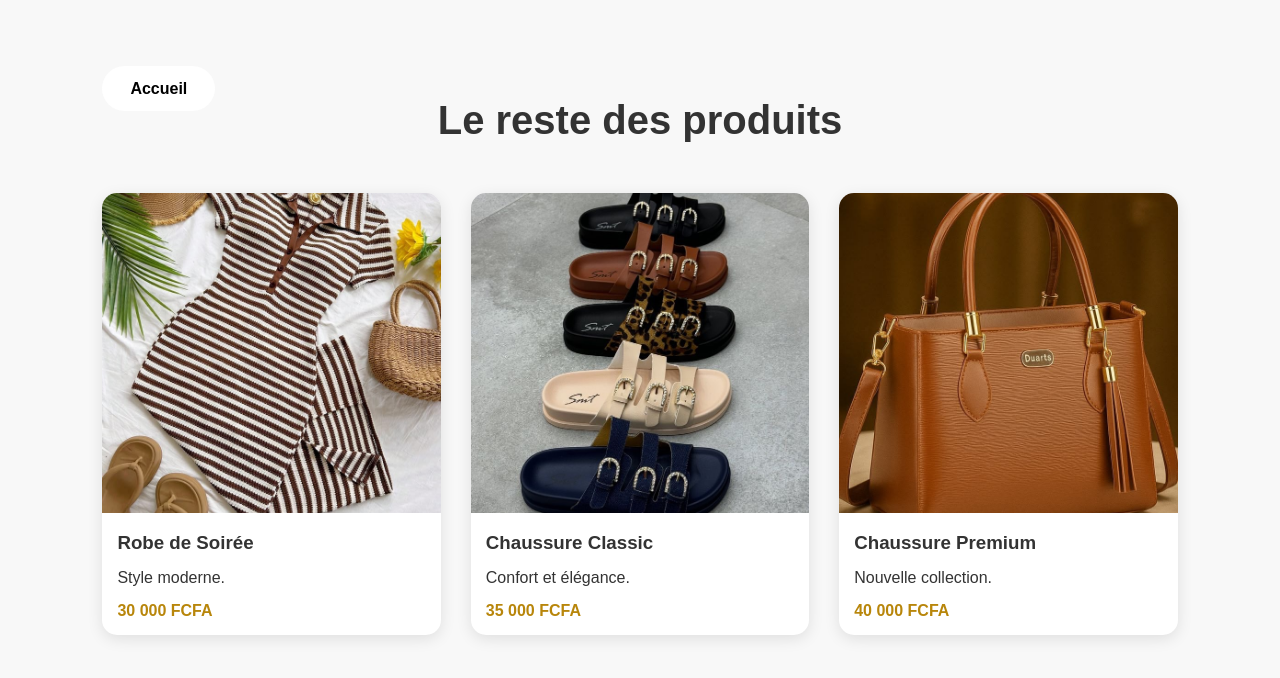
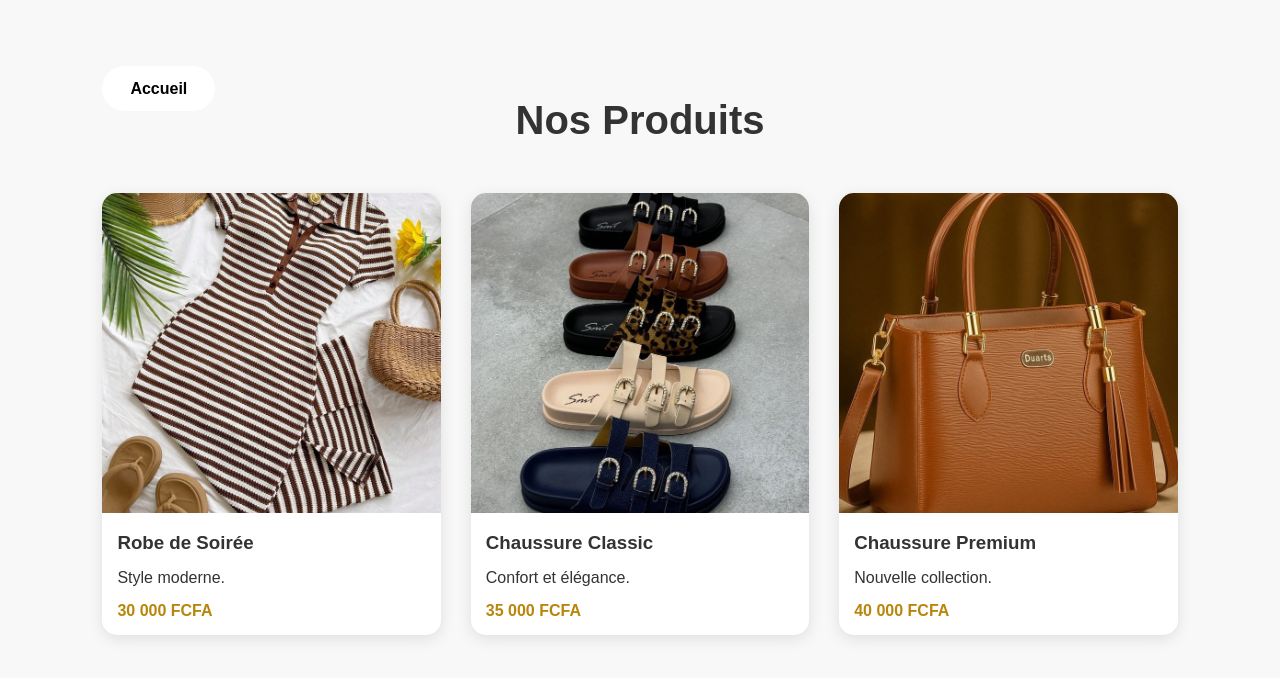
Before and after one commit to reelndoukou/Site-e-commerce, a plain HTML site: page produit.html in a window 1280 px wide. Drawn offline with Linux system fonts and the light colour scheme.

```diff
--- a/produit.html
+++ b/produit.html
@@ -12,7 +12,7 @@
 <main>
 <section id="produits" class="products-section">
   <a href="index.html" class="btn">Accueil</a>
-    <h2 class="section-title">Le reste des produits</h2>
+    <h2 class="section-title">Nos Produits</h2>
 
     <div class="products-grid">
         <article class="product-card">
```
